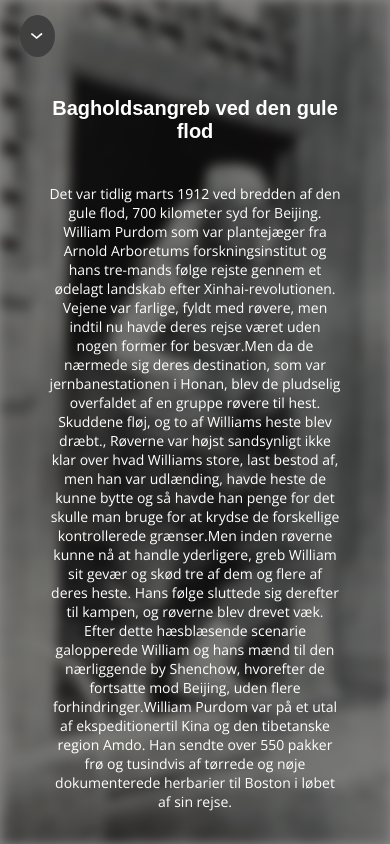
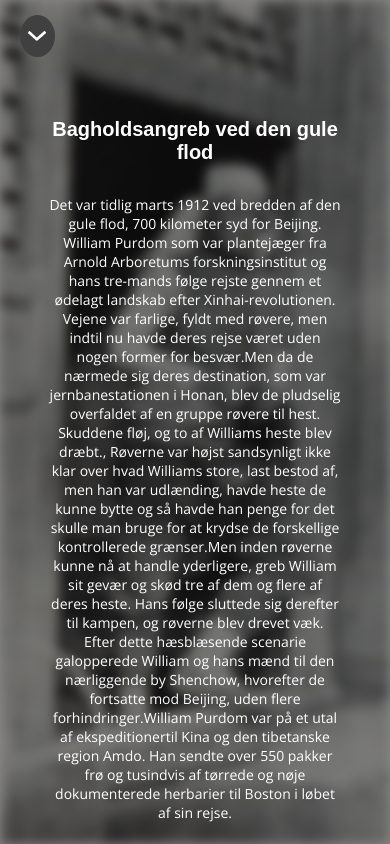
Before and after one commit to SigneThrane/GeoGrafiskHave, a Vue app: page /audioTekst in a window 390 px wide. Built offline with nearby package versions, Linux system fonts and the light colour scheme.

Commit message:
fixed responsiv mobile

```diff
--- a/src/components/Map.vue
+++ b/src/components/Map.vue
@@ -259,8 +259,8 @@ and (max-width: 1605px)
 }
 
 @media only screen
-and (min-width: 370px)
-and (max-width: 667px)
+and (min-width: 300px)
+and (max-width: 400px)
 {
   .popUp {
   height: 27%;
--- a/src/components/audio.vue
+++ b/src/components/audio.vue
@@ -279,8 +279,8 @@ img{
 }
 
 @media only screen
-and (min-width: 370px)
-and (max-width: 667px)
+and (min-width: 300px)
+and (max-width: 400px)
 {
 img{
   height: 70%;
@@ -298,11 +298,11 @@ img{
 }
 
 .icon-button-back{
-  background-size: 26px;
+  background-size: 30px;
 }
 
 .icon-button-speed {
-  background-size: 27px;
+  background-size: 30px;
 }
 
 .icon-button-text {
@@ -329,6 +329,4 @@ margin-top: -70px;
   margin-top: -25px;
 }
 }
-
-
 </style>
--- a/src/components/audioTekst.vue
+++ b/src/components/audioTekst.vue
@@ -137,8 +137,8 @@ and (max-width: 1605px)
 }
 
 @media only screen
-and (min-width: 370px)
-and (max-width: 667px)
+and (min-width: 300px)
+and (max-width: 400px)
 {
 img{
   height: 70%;
@@ -148,11 +148,11 @@ img{
   left: 20px;
   height: 5%;
   width: 9%;
-  background-size: 35%;
+  background-size: 55%;
 }
 .text-overlay h2 {
-  margin-bottom: 25px;
-  margin-top: 25%;
+  margin-bottom: 15px;
+  margin-top: 35%;
 }
 }
 </style>
--- a/src/components/forside.vue
+++ b/src/components/forside.vue
@@ -207,8 +207,8 @@ and (max-width: 1605px)
 }
 
 @media only screen
-and (min-width: 370px)
-and (max-width: 667px)
+and (min-width: 300px)
+and (max-width: 400px)
 {
   .centered-image {
     position: absolute;
@@ -216,8 +216,8 @@ and (max-width: 667px)
     left: 50%;
     transform: translate(-50%, -50%);
     z-index: 10;
-    width: 35%;
-    height: 20%;
+    width: 30%;
+    height: 16%;
 
   }
 }
```
